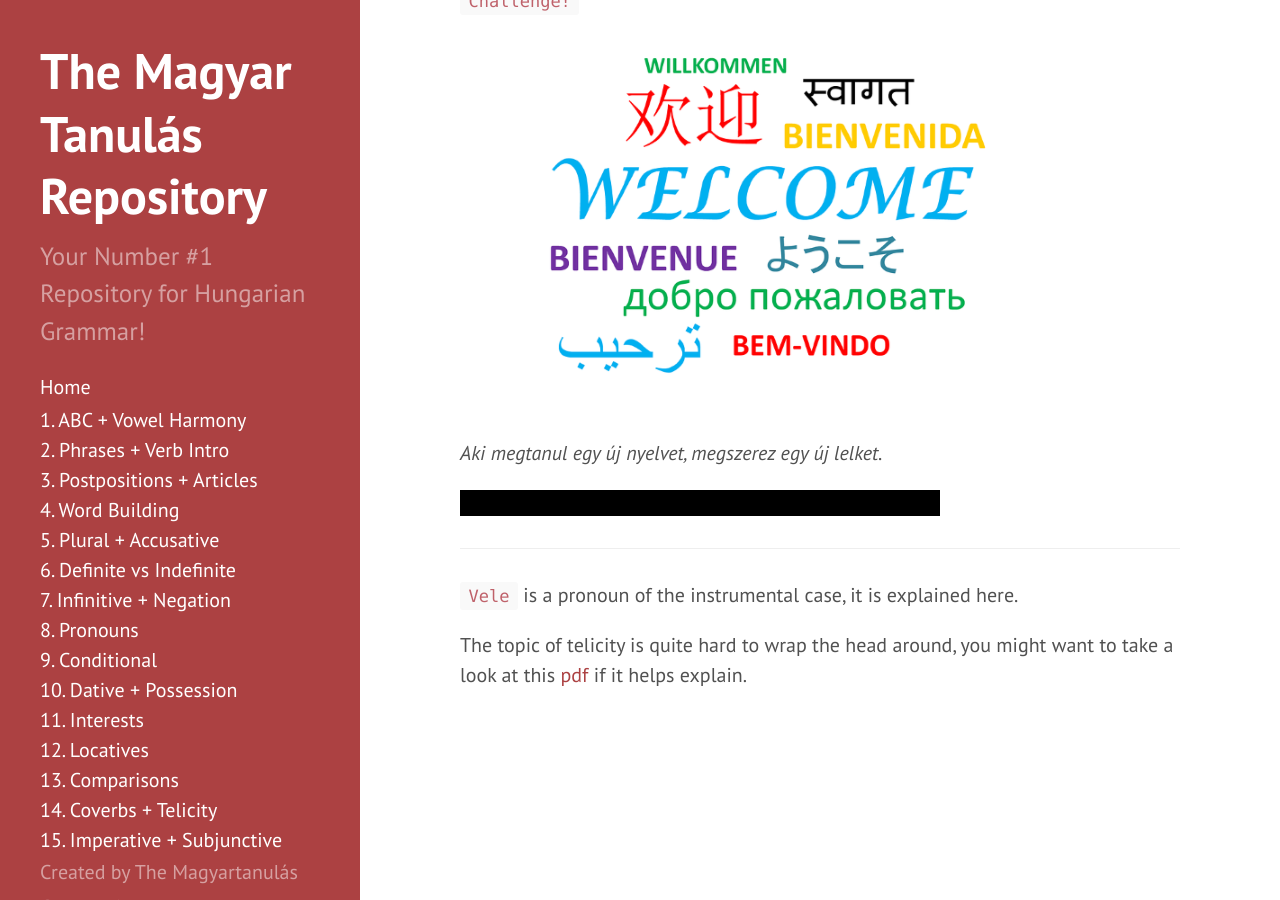
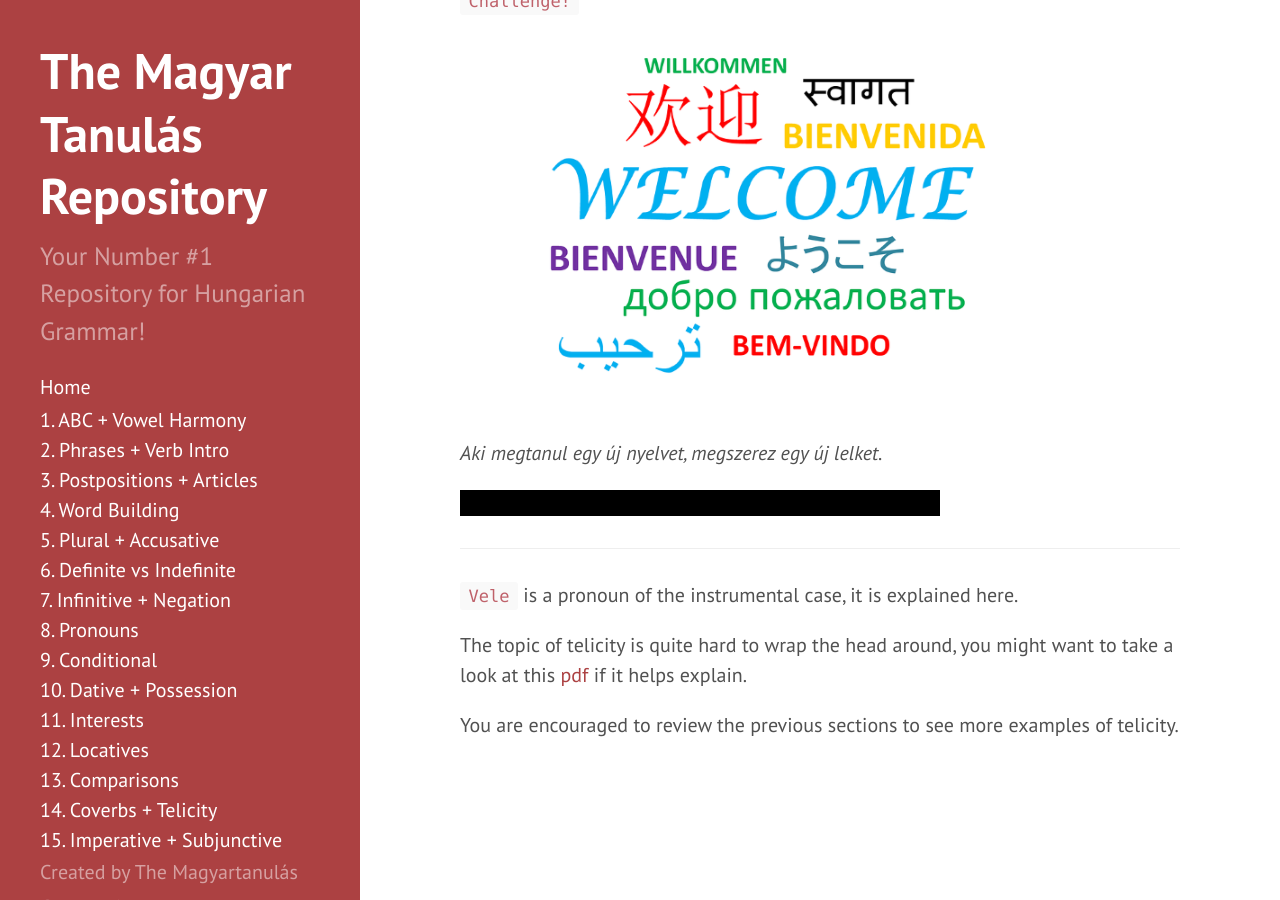
Before and after one commit to Magyartanulas/magyartanulas.github.io, a Jekyll site: the page built from coverbs_telicity.md, in a window 1280 px wide and 900 px high, scrolled down 4537 px. Built offline with Jekyll 4.4.1, drawn with Linux system fonts in a browser that asks for light colours; Markdown is read by kramdown in place of the engine named in the settings.

Commit message:
Update coverbs_telicity.md

```diff
--- a/coverbs_telicity.md
+++ b/coverbs_telicity.md
@@ -135,3 +135,5 @@ The same kind of deal applies in Hungarian, but to a whole lot more verbs. Typic
 `Vele` is a pronoun of the instrumental case, it is explained here.
 
 The topic of telicity is quite hard to wrap the head around, you might want to take a look at this [pdf](https://www.glossa-journal.org/articles/10.5334/gjgl.52/galley/88/download/) if it helps explain.
+
+You are encouraged to review the previous sections to see more examples of telicity.
```
